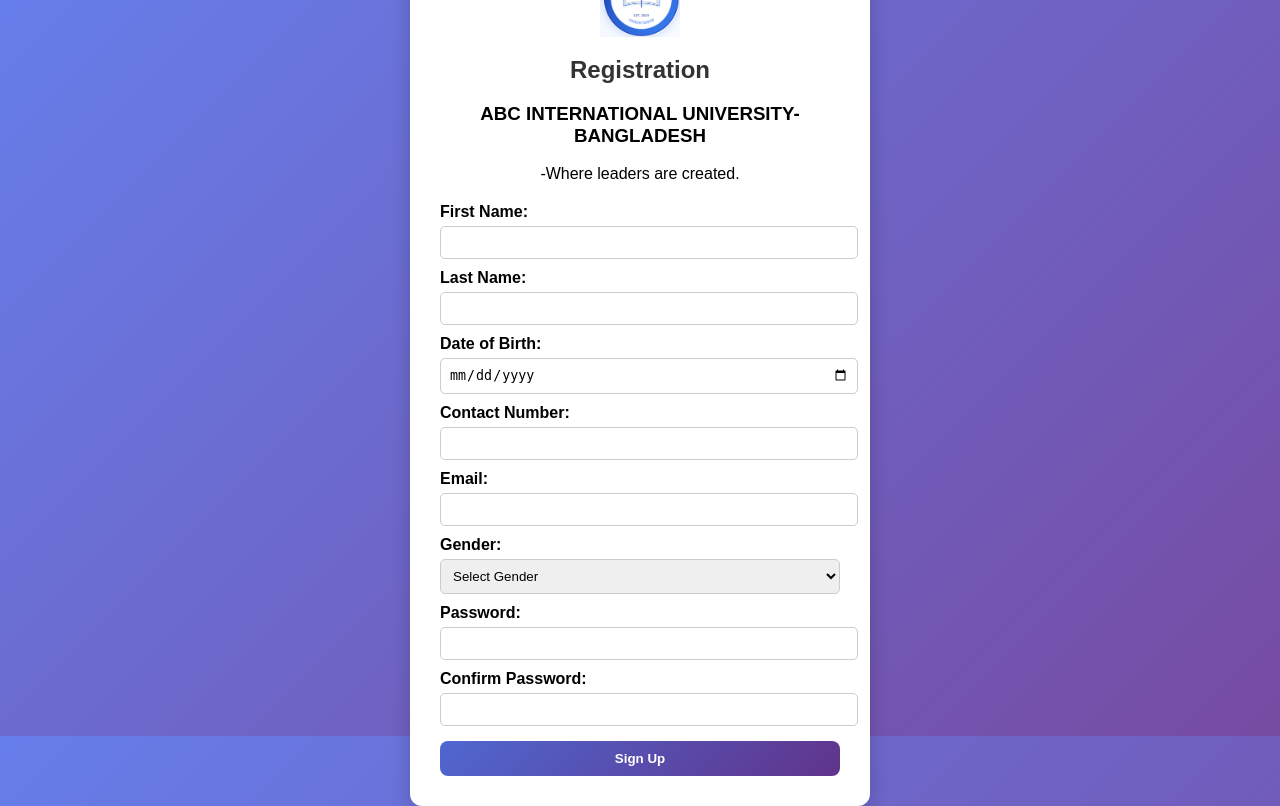
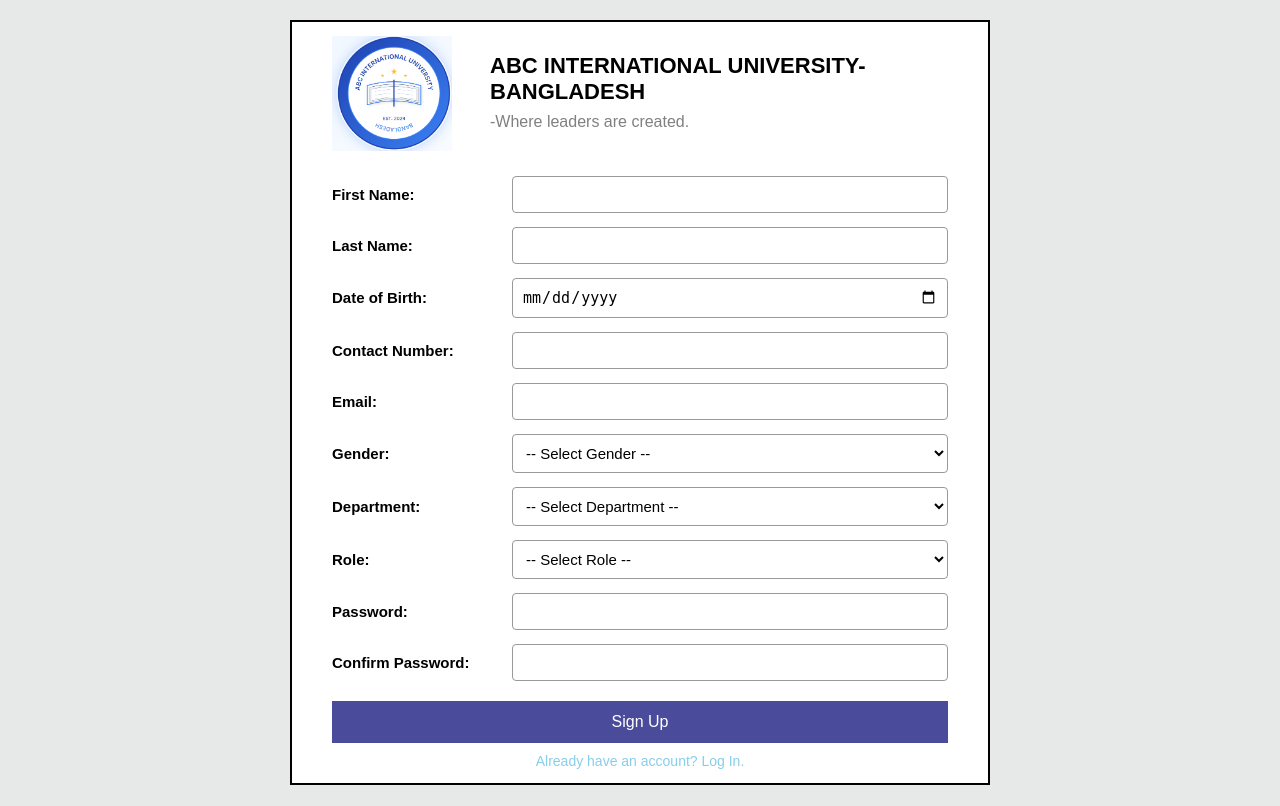
Before and after one commit to ahmedjubayertamim/University-management-system--Webtech-project, a PHP site: page /Registration.php in a window 1280 px wide. After the commit the page ends 785 px from the top, so only its background shows below. Run offline with PHP 8.4, Linux system fonts and the light colour scheme.

Commit message:
Change in log in registration css

```diff
--- a/Home/View/Registration.php
+++ b/Home/View/Registration.php
@@ -1,67 +1,107 @@
 <?php
-include "../PHP/registrationProcess.php";  // This file handles validation + DB insert
+include "../PHP/registrationProcess.php";
 ?>
-<!DOCTYPE HTML>
+<!DOCTYPE html>
 <html>
 <head>
+
   <title>Registration Page</title>
-    <link rel="stylesheet" href="../css/Registration.css">
+  <link rel="stylesheet" href="../css/style.css">
 </head>
 <body>
-    <div class="form-container">
-        <div class="form-header">
-            <img src="../img/ABCVarsityLogo.png" alt="ABC Logo">
-            <h2>Registration</h2>
-            <h3>ABC INTERNATIONAL UNIVERSITY-BANGLADESH</h3>
-            <div id="leader">-Where leaders are created.</div>
+
+  <form action="" method="POST">
+    <div class="header">
+      <img src="../img/ABCVarsityLogo.png" alt="Logo">
+      <div class="title">
+        <p>ABC INTERNATIONAL UNIVERSITY-BANGLADESH</p>
+        <div class="leader">-Where leaders are created.</div>
+      </div>
     </div>
 
-        <form action="" method="POST">
-            <label>First Name:</label>
-            <input type="text" name="fName" value="<?= htmlspecialchars($_POST['fName'] ?? '') ?>">
+    <?php if (!empty($success)): ?>
+      <div class="success"><?= $success ?></div>
+    <?php endif; ?>
+    <?php if (!empty($errors['db'])): ?>
+      <div class="error" style="margin-left:0"><?= $errors['db'] ?></div>
+    <?php endif; ?>
+
+    <div class="form-row">
+      <label for="fName">First Name:</label>
+      <input type="text" id="fName" name="fName" value="<?= htmlspecialchars($_POST['fName'] ?? '') ?>">
+    </div>
     <span class="error"><?= $errors['fName'] ?? '' ?></span>
 
-            <label>Last Name:</label>
-            <input type="text" name="lName" value="<?= htmlspecialchars($_POST['lName'] ?? '') ?>">
+    <div class="form-row">
+      <label for="lName">Last Name:</label>
+      <input type="text" id="lName" name="lName" value="<?= htmlspecialchars($_POST['lName'] ?? '') ?>">
+    </div>
     <span class="error"><?= $errors['lName'] ?? '' ?></span>
 
-            <label>Date of Birth:</label>
-            <input type="date" name="dob" value="<?= htmlspecialchars($_POST['dob'] ?? '') ?>">
+    <div class="form-row">
+      <label for="dob">Date of Birth:</label>
+      <input type="date" id="dob" name="dob" value="<?= htmlspecialchars($_POST['dob'] ?? '') ?>">
+    </div>
     <span class="error"><?= $errors['dob'] ?? '' ?></span>
 
-            <label>Contact Number:</label>
-            <input type="text" name="cNum" value="<?= htmlspecialchars($_POST['cNum'] ?? '') ?>">
+    <div class="form-row">
+      <label for="cNum">Contact Number:</label>
+      <input type="text" id="cNum" name="cNum" value="<?= htmlspecialchars($_POST['cNum'] ?? '') ?>">
+    </div>
     <span class="error"><?= $errors['cNum'] ?? '' ?></span>
 
-            <label>Email:</label>
-            <input type="text" name="email" value="<?= htmlspecialchars($_POST['email'] ?? '') ?>">
+    <div class="form-row">
+      <label for="email">Email:</label>
+      <input type="text" id="email" name="email" value="<?= htmlspecialchars($_POST['email'] ?? '') ?>">
+    </div>
     <span class="error"><?= $errors['email'] ?? '' ?></span>
 
-            <label>Gender:</label>
-            <select name="gender">
-                <option value="">Select Gender</option>
-                <option value="Male" <?= (($_POST['gender'] ?? '')=="Male")?"selected":"" ?>>Male</option>
-                <option value="Female" <?= (($_POST['gender'] ?? '')=="Female")?"selected":"" ?>>Female</option>
+    <div class="form-row">
+      <label for="gender">Gender:</label>
+      <select id="gender" name="gender">
+        <option value="">-- Select Gender --</option>
+        <option value="Male"   <?= (($_POST['gender'] ?? '')==="Male")?"selected":"" ?>>Male</option>
+        <option value="Female" <?= (($_POST['gender'] ?? '')==="Female")?"selected":"" ?>>Female</option>
       </select>
+    </div>
     <span class="error"><?= $errors['gender'] ?? '' ?></span>
 
-            <label>Password:</label>
-            <input type="password" name="pass">
+    <!-- NEW: Department (stored in users.department) -->
+    <div class="form-row">
+      <label for="department">Department:</label>
+      <select id="department" name="department">
+        <option value="">-- Select Department --</option>
+        <option value="CSE" <?= (($_POST['department'] ?? '')==="CSE")?"selected":"" ?>>CSE</option>
+        <option value="EEE" <?= (($_POST['department'] ?? '')==="EEE")?"selected":"" ?>>EEE</option>
+        <option value="BBA" <?= (($_POST['department'] ?? '')==="BBA")?"selected":"" ?>>BBA</option>
+      </select>
+    </div>
+    <span class="error"><?= $errors['department'] ?? '' ?></span>
+
+    <div class="form-row">
+      <label for="role">Role:</label>
+      <select id="role" name="role">
+        <option value="">-- Select Role --</option>
+        <option value="student" <?= (($_POST['role'] ?? '')==="student")?"selected":"" ?>>Student</option>
+        <option value="teacher" <?= (($_POST['role'] ?? '')==="teacher")?"selected":"" ?>>Teacher</option>
+      </select>
+    </div>
+    <span class="error"><?= $errors['role'] ?? '' ?></span>
+
+    <div class="form-row">
+      <label for="pass">Password:</label>
+      <input type="password" id="pass" name="pass">
+    </div>
     <span class="error"><?= $errors['pass'] ?? '' ?></span>
 
-            <label>Confirm Password:</label>
-            <input type="password" name="cpass">
+    <div class="form-row">
+      <label for="cpass">Confirm Password:</label>
+      <input type="password" id="cpass" name="cpass">
+    </div>
     <span class="error"><?= $errors['cpass'] ?? '' ?></span>
 
-            <button class="btn" type="submit">Sign Up</button>
+    <button type="submit" id="signUp">Sign Up</button>
+    <a href="../View/login.php" class="login-link">Already have an account? Log In.</a>
   </form>
-
-        <?php if(!empty($success)): ?>
-            <p class="success"><?= $success ?></p>
-        <?php endif; ?>
-        <?php if(isset($errors['db'])): ?>
-            <p class="error"><?= $errors['db'] ?></p>
-        <?php endif; ?>
-    </div>
 </body>
 </html>
--- a/Home/css/Registration.css
+++ b/Home/css/Registration.css
@@ -1,18 +1,21 @@
+
 body {
-  background: linear-gradient(135deg, #667eea, #764ba2);
+  background: #eaeaea;
   font-family: Arial, sans-serif;
   display: flex;
   justify-content: center;
   align-items: center;
-  height: 90vh;
+  min-height: 100vh;
+  margin: 0;
 }
 
+
 .form-container {
-  background: white;
-  padding: 30px;
-  border-radius: 12px;
-  width: 400px;
-  box-shadow: 0 5px 20px rgba(0,0,0,0.2);
+  background: #fff;
+  padding: 400px;
+  border: 2px solid #333;
+  width: 800px;
+  box-shadow: none;
 }
 
 .form-header {
@@ -21,72 +24,74 @@ body {
 }
 
 .form-header img {
-  width: 80px;
+  width: 70px;
   margin-bottom: 10px;
 }
 
 h2 {
   margin: 5px 0;
-  color: #333;
+  color: #000;
 }
 
-p {
-  font-size: 14px;
-  color: #666;
+h3 {
+  margin: 3px 0;
+  font-size: 16px;
+  color: #000;
 }
+
+#leader {
+  font-size: 13px;
+  color: #444;
+  margin-bottom: 15px;
+}
+
 
 label {
   font-weight: bold;
   display: block;
-  margin-top: 10px;
+  margin-top: 12px;
 }
 
 input, select {
   width: 100%;
-  padding: 8px;
+  padding: 10px;
   margin-top: 5px;
-  border-radius: 5px;
-  border: 1px solid #ccc;
+  border-radius: 3px;
+  border: 1px solid #999;
+  font-size: 14px;
+  box-sizing: border-box;
 }
+
 
 .btn {
   width: 100%;
-  margin-top: 15px;
-  padding: 10px;
-  background: linear-gradient(135deg, #4f67d0, #60348b);
+  margin-top: 20px;
+  padding: 12px;
+  background: #3f2b96;
   color: white;
   border: none;
-  border-radius: 8px;
+  border-radius: 3px;
   font-weight: bold;
   cursor: pointer;
+  font-size: 15px;
 }
 
 .btn:hover {
-  background: linear-gradient(135deg, #60348b, #4f67d0);
+  background: #2c1d70;
 }
 
-.link-btn {
-  display: block;
-  text-align: center;
-  margin-top: 12px;
-  color: #4f67d0;
-  text-decoration: none;
-  font-size: 14px;
-}
-
-
-
+/* Success + Errors */
 .success {
   color: green;
   font-size: 14px;
   text-align: center;
-  margin-top: 10px;
+  margin-top: 15px;
   font-weight: bold;
 }
-.errors{
-  color: #e60000;      /* bright red */
-  font-size: 14px;
-  font-weight: bold;
-  margin-top: 3px;
-  display: block;      /* ensures it always shows on a new line */
+
+.error {
+  color: #e60000;
+  font-size: 12px;
+  margin-top: 2px;
+  display: block;
 }
--- /dev/null
+++ b/Home/css/style.css
@@ -0,0 +1,101 @@
+body {
+      background-color: #e7e8e8;
+      font-family: Arial, sans-serif;
+    }
+
+    form {
+      background-color: white;
+      border: 2px solid black;
+      width: 700px;
+      margin: 20px auto;
+      padding: 14px 40px;
+      box-sizing: border-box;
+    }
+
+
+    .header {
+      display: flex;
+      align-items: center;
+      margin-bottom: 25px;
+    }
+    .header img {
+      width: 120px;
+      height: auto;
+      margin-right: 20px;
+    }
+    .header .title {
+      flex: 1;
+    }
+    .header .title p {
+      font-size: 22px;
+      margin: 5px 10px 8px 18px;
+      font-weight: bold;
+    }
+    .leader {
+      color: gray;
+      font-size: 16px;
+      margin: 5px 17px 8px 18px;
+    }
+
+
+    .form-row {
+      display: flex;
+      align-items: center;
+      margin-bottom: 14px;
+    }
+    .form-row label {
+      width: 180px;
+      font-weight: bold;
+      font-size: 15px;
+    }
+    .form-row input[type="text"],
+    .form-row input[type="password"],
+    .form-row input[type="date"],
+    .form-row select {
+      flex: 1;
+      padding: 9px;
+      font-size: 15px;
+      border: 1px solid #999;
+      border-radius: 4px;
+      background: #fff;
+    }
+
+
+    .error {
+      display: block;
+      color: #b30000;
+      font-size: 13px;
+      margin-left: 180px;
+      margin-top: 4px;
+      margin-bottom: 4px;
+    }
+    .success {
+      background: #e6ffed;
+      border: 1px solid #b7f5c8;
+      color: #0a6b2b;
+      padding: 10px 12px;
+      border-radius: 6px;
+      margin-bottom: 10px;
+    }
+
+
+    #signUp {
+      width: 100%;
+      padding: 12px;
+      background-color: rgb(75, 75, 155);
+      color: white;
+      border: none;
+      cursor: pointer;
+      font-size: 16px;
+      margin-top: 6px;
+    }
+    #signUp:hover { background-color: rgb(55, 55, 135); }
+
+    .login-link {
+      display: block;
+      text-align: center;
+      margin-top: 10px;
+      color: skyblue;
+      text-decoration: none;
+      font-size: 14px;
+    }
```
Also changed, not shown: Home/View/login.php (+3 -5 lines), Home/css/login.css (added, +91 -0 lines). Lines whose indentation alone changed are shown as unchanged.
